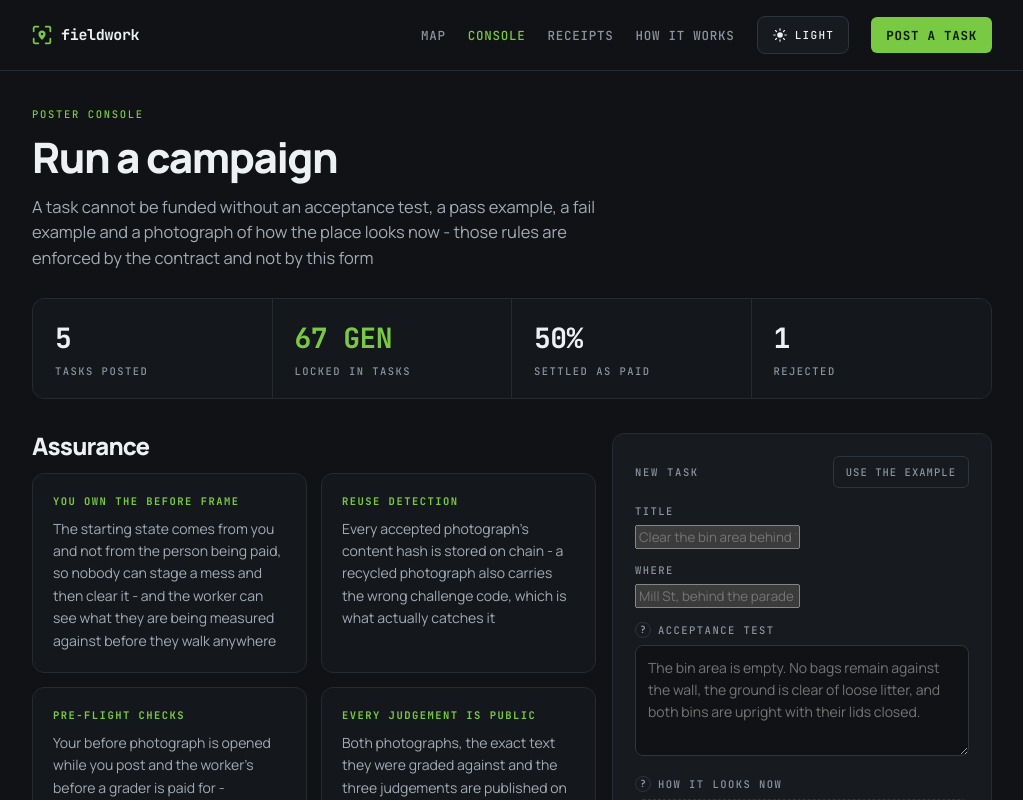
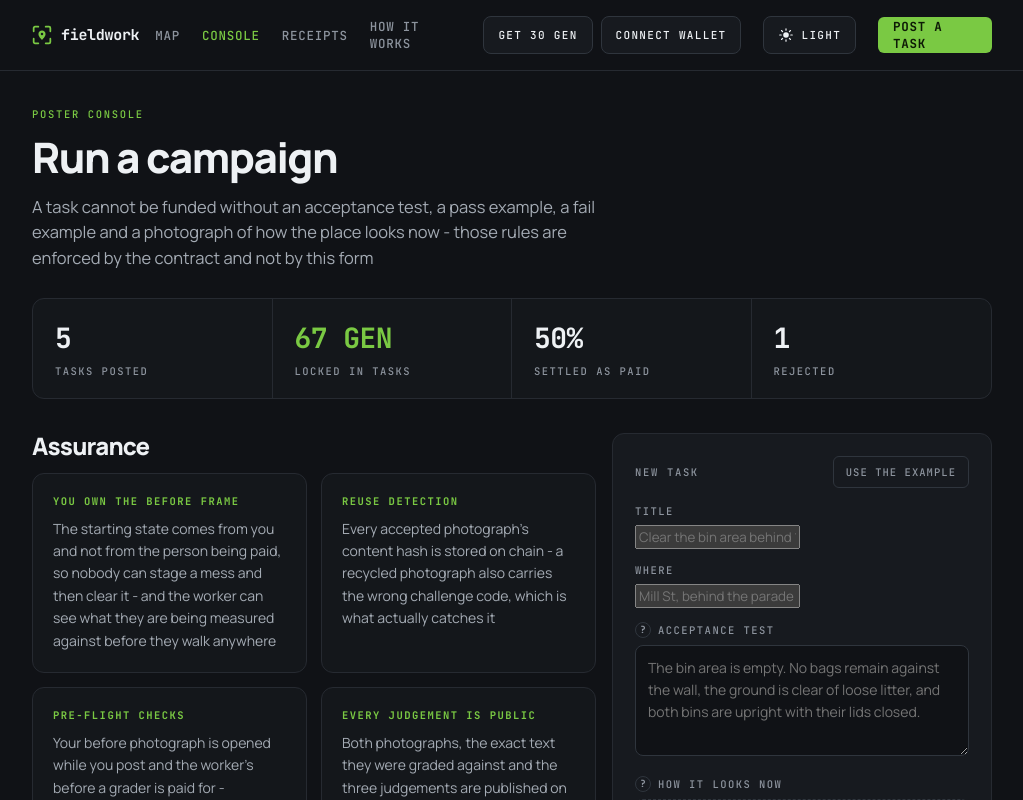
Before and after one commit to meitipro/genlayer-fieldwork, a Next.js app: page /console in a window 1280 px wide. Shown: the top 800 px of the page, without its empty margins (128-1151 px from the left). Built offline with nearby package versions, Linux system fonts and the light colour scheme; what genlayer-js would draw is missing.

Commit message:
new changes

```diff
--- /dev/null
+++ b/app/api/faucet/route.ts
@@ -0,0 +1,136 @@
+import { NextResponse } from "next/server";
+import { IS_STUDIO, RPC_URL } from "@/lib/chain";
+
+/**
+ * Put test GEN in a visitor's wallet so they can fund a task.
+ *
+ * Studio is gasless, which is often read as "you need no balance". That is only
+ * true of gas. `post_task` is payable and the contract refuses anything under
+ * reward + fee, so a fresh wallet on Studio can browse everything and post
+ * nothing. This closes that.
+ *
+ * Runs on the server because Studio's RPC is not guaranteed to send CORS
+ * headers to a browser, and because the amount should not be a number the page
+ * can edit.
+ */
+
+export const runtime = "nodejs";
+export const dynamic = "force-dynamic";
+
+/** Whole GEN handed out per request. Not exported: a route file may only
+ *  export the handler names Next recognises, and anything else fails the
+ *  build with a constraint error on the generated route types. */
+const FAUCET_GEN = 30;
+
+/**
+ * The amount goes as a decimal STRING, and that is not a style choice.
+ *
+ * Measured against Studio, repeatedly:
+ *
+ *   sim_fundAccount(addr, 30000000000000000000)   -> rpc returns a tx hash,
+ *                                                    balance never moves
+ *   sim_fundAccount(addr, "30000000000000000000") -> rpc returns an ERROR,
+ *                                                    balance lands in 2 to 4s
+ *
+ * The error is `'<=' not supported between instances of 'str' and 'int'`, which
+ * is a cap check comparing the argument against a limit. Passed a number the
+ * check runs, silently rejects the amount, and still answers with a hash.
+ * Passed a string it raises after the credit has already been applied.
+ *
+ * So the RPC's answer carries no information either way, and this route ignores
+ * it completely. Success is decided the same way it is everywhere else in this
+ * app: by reading the state back.
+ */
+const AMOUNT_WEI = String(BigInt(FAUCET_GEN) * BigInt(10) ** BigInt(18));
+
+/** Best effort, per address. Serverless instances do not share this, so it
+ *  slows a casual loop rather than enforcing anything. */
+const COOLDOWN_MS = 20_000;
+const lastCall = new Map<string, number>();
+
+async function rpc(method: string, params: unknown[]): Promise<any> {
+  const res = await fetch(RPC_URL, {
+    method: "POST",
+    headers: { "Content-Type": "application/json" },
+    body: JSON.stringify({ jsonrpc: "2.0", method, params, id: 1 }),
+    cache: "no-store",
+  });
+  return res.json();
+}
+
+async function balanceOf(address: string): Promise<bigint> {
+  try {
+    const out = await rpc("eth_getBalance", [address, "latest"]);
+    return BigInt(out?.result ?? "0x0");
+  } catch {
+    return BigInt(0);
+  }
+}
+
+export async function POST(req: Request) {
+  if (!IS_STUDIO) {
+    return NextResponse.json(
+      {
+        error: "not_studio",
+        message:
+          "This faucet only exists on the Studio development network. On a live network use the network's own faucet.",
+      },
+      { status: 400 }
+    );
+  }
+
+  const body = await req.json().catch(() => ({}));
+  const address = String(body?.address ?? "");
+  if (!/^0x[0-9a-fA-F]{40}$/.test(address)) {
+    return NextResponse.json(
+      { error: "bad_address", message: "That is not a wallet address." },
+      { status: 400 }
+    );
+  }
+
+  const key = address.toLowerCase();
+  const since = Date.now() - (lastCall.get(key) ?? 0);
+  if (since < COOLDOWN_MS) {
+    return NextResponse.json(
+      {
+        error: "too_soon",
+        message: `Give it ${Math.ceil((COOLDOWN_MS - since) / 1000)} seconds and ask again.`,
+      },
+      { status: 429 }
+    );
+  }
+  lastCall.set(key, Date.now());
+
+  const before = await balanceOf(address);
+
+  // The answer is discarded on purpose. See AMOUNT_WEI.
+  await rpc("sim_fundAccount", [address, AMOUNT_WEI]).catch(() => null);
+
+  // Landing takes 2 to 4 seconds in practice. Polled rather than slept, so a
+  // fast credit is reported fast and a slow one is still caught.
+  let after = before;
+  for (let i = 0; i < 12; i++) {
+    await new Promise((r) => setTimeout(r, 1500));
+    after = await balanceOf(address);
+    if (after > before) break;
+  }
+
+  if (after <= before) {
+    lastCall.delete(key);
+    return NextResponse.json(
+      {
+        error: "not_funded",
+        message:
+          "The faucet was asked but the balance has not moved yet. Wait a moment and try again.",
+      },
+      { status: 502 }
+    );
+  }
+
+  const whole = (wei: bigint) => Number((wei * BigInt(100)) / BigInt(10) ** BigInt(18)) / 100;
+  return NextResponse.json({
+    funded: true,
+    added: whole(after - before),
+    balance: whole(after),
+  });
+}
--- a/app/globals.css
+++ b/app/globals.css
@@ -269,6 +269,47 @@ img {
   gap: 18px;
   font: 500 12.5px var(--mono);
   color: var(--muted);
+}
+
+/* Wallet and faucet, in the header. Relative so the confirmation can hang
+   under it without moving the row. */
+.wallet-bar {
+  display: flex;
+  align-items: center;
+  gap: 8px;
+  position: relative;
+}
+
+.wallet-note {
+  position: absolute;
+  top: calc(100% + 8px);
+  right: 0;
+  white-space: nowrap;
+  font: 500 10.5px var(--mono);
+  letter-spacing: 0.1em;
+  text-transform: uppercase;
+  background: var(--panel);
+  border: 1px solid var(--line2);
+  border-radius: 6px;
+  padding: 6px 10px;
+  box-shadow: 0 10px 24px var(--shadow);
+}
+
+/* On a phone the header keeps the faucet and drops the address button, because
+   funding is the thing a visitor cannot do any other way. The wallet still
+   connects from the first action that needs it. */
+@media (max-width: 760px) {
+  .wallet-bar {
+    gap: 6px;
+  }
+  .wallet-bar button:last-of-type {
+    display: none;
+  }
+  .wallet-note {
+    right: auto;
+    left: 50%;
+    transform: translateX(-50%);
+  }
 }
 
 /* The signature. Its own row under a hairline, centred, quiet. */
--- a/app/layout.tsx
+++ b/app/layout.tsx
@@ -3,6 +3,7 @@ import Link from "next/link";
 import { Mark } from "@/components/Logo";
 import { NavLink } from "@/components/NavLink";
 import { ThemeToggle, THEME_BOOT } from "@/components/Theme";
+import { WalletBar } from "@/components/WalletBar";
 import { CHAIN_LABEL, NETWORK } from "@/lib/chain";
 import "./globals.css";
 
@@ -67,6 +68,7 @@ export default function RootLayout({
               <span className="nav-secondary">
                 <NavLink href="/how-it-works">How it works</NavLink>
               </span>
+              <WalletBar />
               <ThemeToggle />
               <Link href="/console" className="nav-cta">
                 Post a task
--- /dev/null
+++ b/components/WalletBar.tsx
@@ -0,0 +1,132 @@
+"use client";
+
+import { useCallback, useEffect, useState } from "react";
+import { IS_STUDIO, connectWallet, humanError } from "@/lib/genlayer";
+
+/* Connect, and get something to spend.
+
+   Two things a visitor needs before they can do anything here, and neither was
+   on the page. Studio being gasless is often read as "you need no balance",
+   which is only true of gas: posting a task is payable, so a fresh wallet could
+   read the whole site and fund nothing. */
+
+const FAUCET_GEN = 30;
+
+function short(a: string): string {
+  return `${a.slice(0, 6)}...${a.slice(-4)}`;
+}
+
+export function WalletBar() {
+  const [address, setAddress] = useState<string | null>(null);
+  const [busy, setBusy] = useState<"connect" | "faucet" | null>(null);
+  const [note, setNote] = useState("");
+  const [bad, setBad] = useState(false);
+
+  // eth_accounts never opens the wallet, so the header can show the connected
+  // address without prompting everyone who lands on the site.
+  useEffect(() => {
+    const eth = (globalThis as { ethereum?: unknown }).ethereum as
+      | {
+          request?: (a: unknown) => Promise<string[]>;
+          on?: (e: string, f: (a: string[]) => void) => void;
+          removeListener?: (e: string, f: (a: string[]) => void) => void;
+        }
+      | undefined;
+    if (!eth?.request) return;
+    let live = true;
+    const settle = (accounts: string[]) => {
+      if (live) setAddress(accounts?.[0] ?? null);
+    };
+    eth.request({ method: "eth_accounts" }).then(settle).catch(() => {});
+    eth.on?.("accountsChanged", settle);
+    return () => {
+      live = false;
+      eth.removeListener?.("accountsChanged", settle);
+    };
+  }, []);
+
+  const say = useCallback((text: string, isError = false) => {
+    setBad(isError);
+    setNote(text);
+    setTimeout(() => setNote(""), 6000);
+  }, []);
+
+  async function onConnect() {
+    setBusy("connect");
+    try {
+      const a = await connectWallet();
+      setAddress(a);
+      say("Wallet connected");
+    } catch (e: unknown) {
+      say(humanError(e) || "could not connect", true);
+    } finally {
+      setBusy(null);
+    }
+  }
+
+  async function onFaucet() {
+    setBusy("faucet");
+    try {
+      // Connect first if they have not, so the button works in one press
+      // rather than telling them off for pressing it.
+      const a = address ?? (await connectWallet());
+      setAddress(a);
+
+      const res = await fetch("/api/faucet", {
+        method: "POST",
+        headers: { "Content-Type": "application/json" },
+        body: JSON.stringify({ address: a }),
+      });
+      const json = await res.json().catch(() => ({}));
+      if (!res.ok) {
+        say(json?.message || "the faucet did not answer", true);
+        return;
+      }
+      say(`${json.added} GEN in, balance ${json.balance}`);
+    } catch (e: unknown) {
+      say(humanError(e) || "the faucet did not answer", true);
+    } finally {
+      setBusy(null);
+    }
+  }
+
+  return (
+    <div className="wallet-bar">
+      {IS_STUDIO ? (
+        <button
+          type="button"
+          className="btn-mono"
+          onClick={onFaucet}
+          disabled={busy !== null}
+          title={`Put ${FAUCET_GEN} test GEN in your wallet on Studio`}
+        >
+          {busy === "faucet" ? "funding" : `Get ${FAUCET_GEN} GEN`}
+        </button>
+      ) : null}
+
+      <button
+        type="button"
+        className="btn-mono"
+        onClick={onConnect}
+        disabled={busy !== null || !!address}
+        title={address ? "Wallet connected" : "Connect a wallet"}
+      >
+        {address
+          ? short(address)
+          : busy === "connect"
+            ? "connecting"
+            : "Connect wallet"}
+      </button>
+
+      {note ? (
+        <span
+          role="status"
+          className="wallet-note"
+          style={{ color: bad ? "var(--danger)" : "var(--accent)" }}
+        >
+          {note}
+        </span>
+      ) : null}
+    </div>
+  );
+}
```
